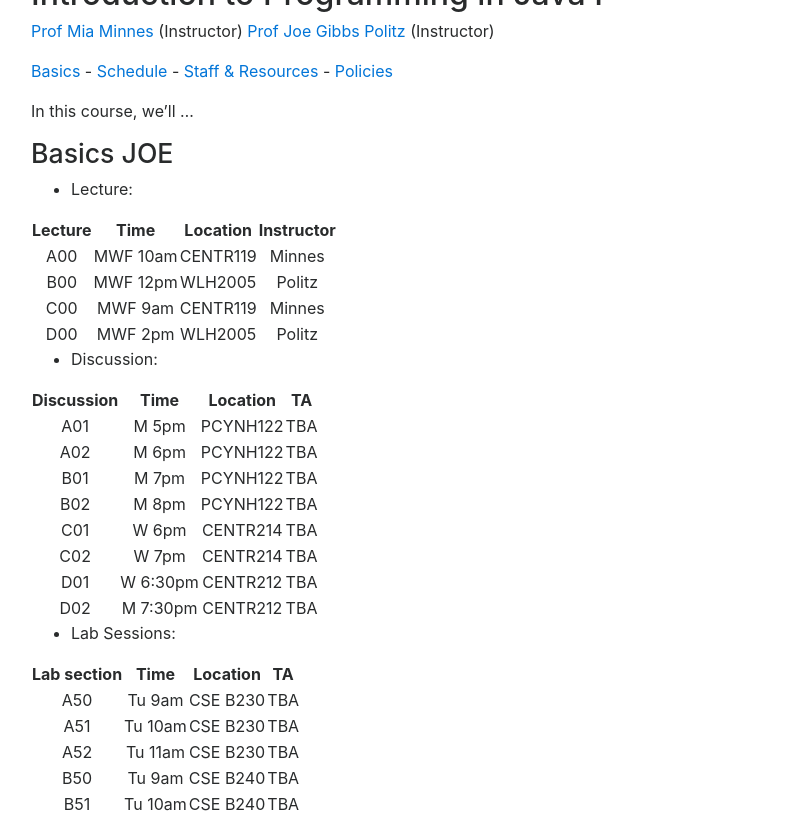
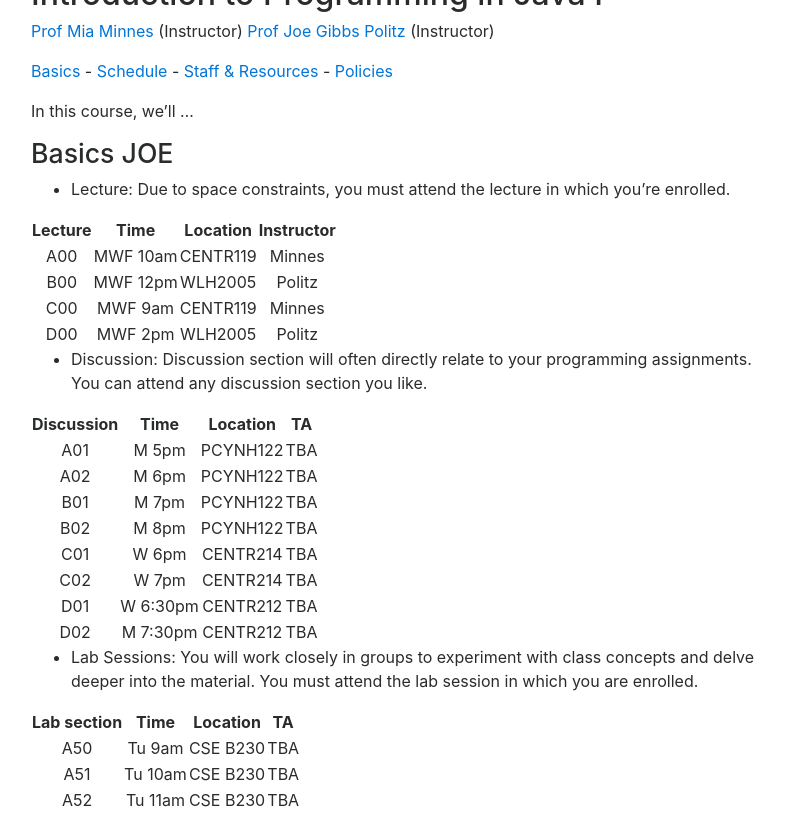
Before and after one commit to ucsd-cse8a-f18/ucsd-cse8a-f18.github.io, a Jekyll site: the page built from index.md, in a window 1280 px wide and 900 px high, scrolled down 348 px, cut to the strip 81-900 px from the top of the window. Shown: the whole strip, without its empty margins (244-1029 px from the left). Built offline with Jekyll 4.4.1, drawn with Linux system fonts in a browser that asks for light colours; nearby versions of some CDN libraries.

Commit message:
Updated titles in schedule

```diff
--- a/index.md
+++ b/index.md
@@ -23,7 +23,7 @@ In this course, we'll ...
 <a id="basics">
 ## Basics JOE
 
-- Lecture:
+- Lecture: Due to space constraints, you must attend the lecture in which you're enrolled.
 
 | Lecture | Time     | Location | Instructor |
 | :-----: |:--------:| :-------:| :--------: |
@@ -32,7 +32,7 @@ In this course, we'll ...
 | C00     | MWF 9am  | CENTR119 | Minnes     |
 | D00     | MWF 2pm  | WLH2005  | Politz     |
 
-- Discussion:
+- Discussion: Discussion section will often directly relate to your programming assignments.  You can attend any discussion section you like.
 
 | Discussion| Time     | Location | TA |
 | :-------: |:--------:| :-------:| :--------: |
@@ -46,7 +46,7 @@ In this course, we'll ...
 | D02       | M 7:30pm | CENTR212 | TBA     |
 
 
-- Lab Sessions:
+- Lab Sessions: You will work closely in groups to experiment with class concepts and delve deeper into the material.  You must attend the lab session in which you are enrolled.
 
 | Lab section | Time     | Location | TA |
 | :---------: |:--------:| :-------:| :--------: |
```
